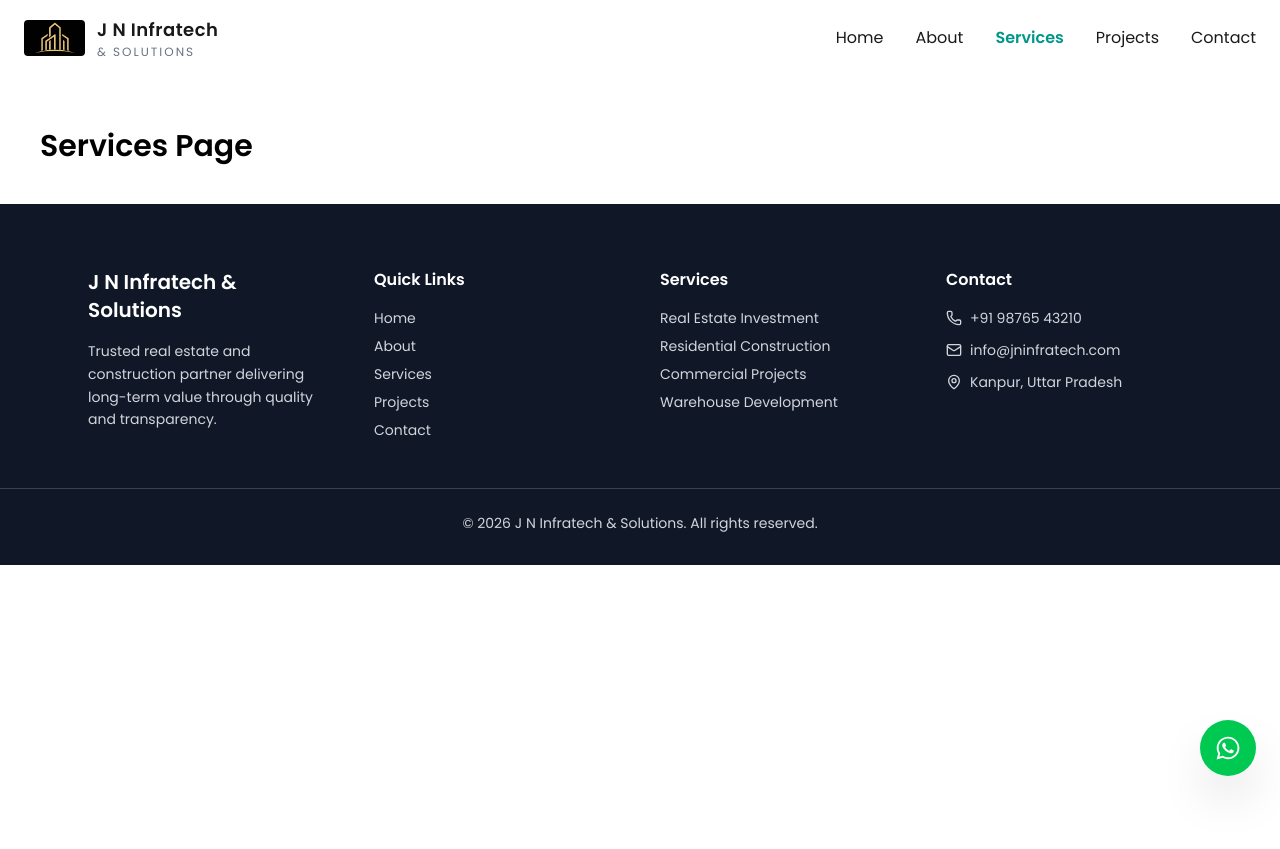
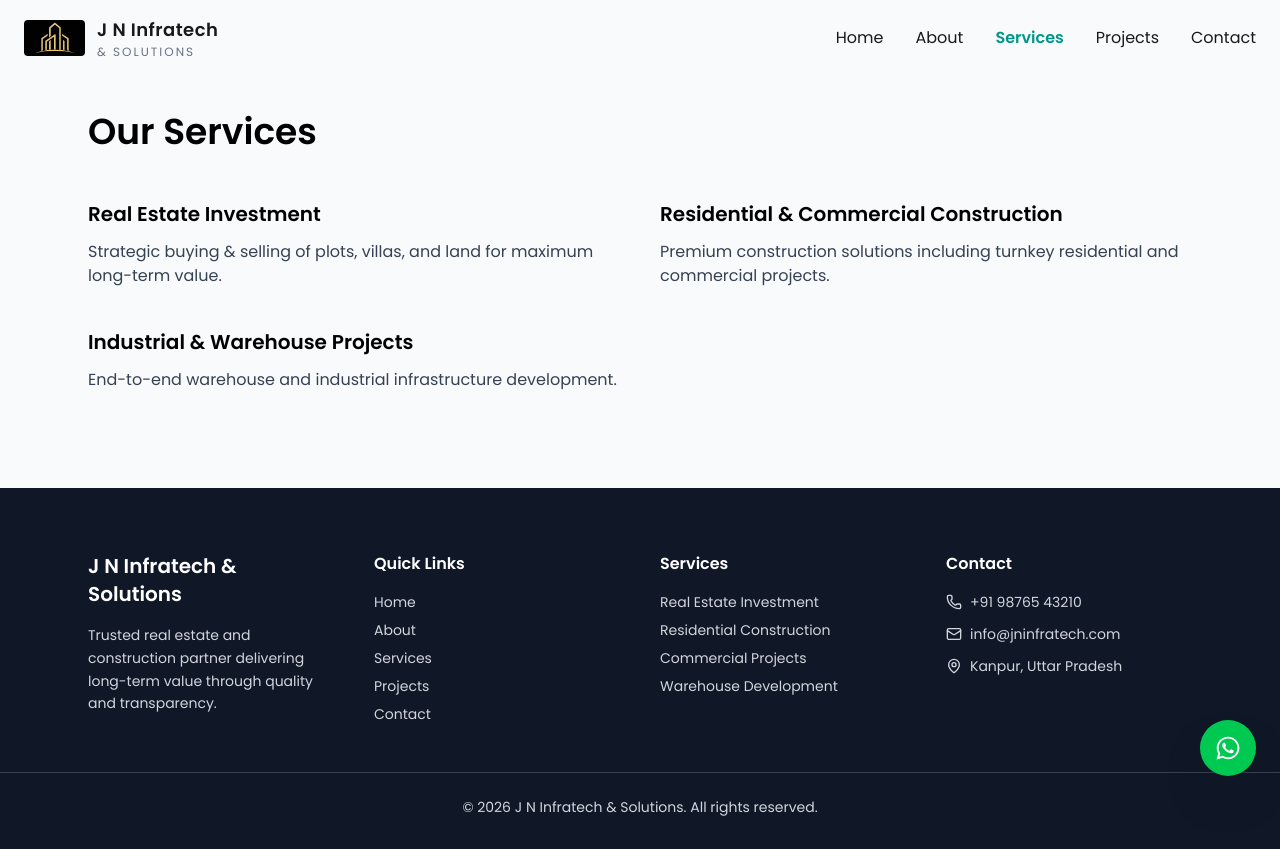
Before and after one commit to mridul598/jn-infratech, a React (Vite) app: page /services in a window 1280 px wide. Before the commit the page ends 800 px from the top, so only its background shows below. Built offline with nearby package versions, Linux system fonts and the light colour scheme.

Commit message:
Updated missing features

```diff
--- a/package.json
+++ b/package.json
@@ -15,6 +15,7 @@
     "lucide-react": "^0.576.0",
     "react": "^19.2.0",
     "react-dom": "^19.2.0",
+    "react-helmet-async": "^3.0.0",
     "react-icons": "^5.6.0",
     "react-router-dom": "^7.13.1"
   },
--- a/src/main.jsx
+++ b/src/main.jsx
@@ -1,11 +1,14 @@
-import React from 'react'
-import ReactDOM from 'react-dom/client'
-import { BrowserRouter } from 'react-router-dom'
-import App from './App'
-import './index.css'
+import React from "react"
+import ReactDOM from "react-dom/client"
+import { BrowserRouter } from "react-router-dom"
+import { HelmetProvider } from "react-helmet-async"
+import App from "./App"
+import "./index.css"
 
-ReactDOM.createRoot(document.getElementById('root')).render(
-  <BrowserRouter>
-    <App />
-  </BrowserRouter>
+ReactDOM.createRoot(document.getElementById("root")).render(
+  <HelmetProvider>
+    <BrowserRouter>
+      <App />
+    </BrowserRouter>
+  </HelmetProvider>
 )
--- a/src/pages/About.jsx
+++ b/src/pages/About.jsx
@@ -1,7 +1,37 @@
+import { Helmet } from "react-helmet-async"
+
 export default function About() {
   return (
-    <div className="pt-32 p-10">
-      <h1 className="text-3xl font-bold">About Page</h1>
+    <>
+    <Helmet>
+  <title>About Us | J N Infratech & Solutions</title>
+  <meta
+    name="description"
+    content="Learn more about J N Infratech & Solutions, a trusted construction and real estate company in Kanpur."
+  />
+</Helmet>
+    <div className="pt-28 pb-24 bg-gray-50">
+      <div className="max-w-6xl mx-auto px-6">
+
+        <h1 className="text-3xl md:text-4xl font-bold mb-10">
+          About J N Infratech & Solutions
+        </h1>
+
+        <p className="text-gray-700 leading-relaxed mb-6">
+          J N Infratech & Solutions is a trusted real estate and construction
+          company based in Kanpur. We specialize in residential, commercial,
+          and industrial projects with a focus on quality, transparency,
+          and long-term value.
+        </p>
+
+        <p className="text-gray-700 leading-relaxed mb-6">
+          With strong market expertise and a reliable vendor network,
+          we deliver projects on time while maintaining complete
+          documentation and client trust.
+        </p>
+
+      </div>
     </div>
+    </>
   )
 }
--- a/src/pages/Contact.jsx
+++ b/src/pages/Contact.jsx
@@ -1,6 +1,7 @@
 import { useState, useRef } from "react"
 import { Phone, Mail, MapPin } from "lucide-react"
 import emailjs from "@emailjs/browser"
+import { Helmet } from "react-helmet-async"
 
 export default function Contact() {
   const formRef = useRef()
@@ -50,7 +51,15 @@ export default function Contact() {
 }
 
   return (
-    <div className="pt-28 pb-24 bg-gray-50">
+    <>
+    <Helmet>
+  <title>Contact J N Infratech | Kanpur</title>
+  <meta
+    name="description"
+    content="Learn more about J N Infratech & Solutions, a trusted construction and real estate company in Kanpur."
+  />
+</Helmet>
+        <div className="pt-28 pb-24 bg-gray-50">
       <div className="max-w-6xl mx-auto px-6">
         <h1
           className="text-3xl md:text-4xl font-bold text-center mb-16"
@@ -162,5 +171,6 @@ export default function Contact() {
         </div>
       </div>
     </div>
+    </>
   )
 }
--- a/src/pages/Home.jsx
+++ b/src/pages/Home.jsx
@@ -5,9 +5,18 @@ import WhyChooseUs from "../components/WhyChooseUs"
 import FeaturedProjects from "../components/FeaturedProjects"
 
 import CTASection from "../components/CTASection"
+import { Helmet } from "react-helmet-async"
 
 export default function Home() {
   return (
+    <>
+    <Helmet>
+  <title>J N Infratech & Solutions | Construction Company in Kanpur</title>
+  <meta
+    name="description"
+    content="Learn more about J N Infratech & Solutions, a trusted construction and real estate company in Kanpur."
+  />
+</Helmet>
     <div className="pt-20">
       <Hero />
       <AboutPreview />
@@ -16,5 +25,6 @@ export default function Home() {
       <FeaturedProjects />
       <CTASection />
     </div>
+    </>
   )
 }
--- a/src/pages/Projects.jsx
+++ b/src/pages/Projects.jsx
@@ -1,7 +1,28 @@
+import { Helmet } from "react-helmet-async"
 export default function Projects() {
   return (
-    <div className="pt-32 p-10">
-      <h1 className="text-3xl font-bold">Projects Page</h1>
+    <>
+    <Helmet>
+  <title>Our Projects | J N Infratech Kanpur</title>
+  <meta
+    name="description"
+    content="Learn more about J N Infratech & Solutions, a trusted construction and real estate company in Kanpur."
+  />
+</Helmet>
+    <div className="pt-28 pb-24 bg-gray-50">
+      <div className="max-w-6xl mx-auto px-6">
+
+        <h1 className="text-3xl md:text-4xl font-bold mb-12">
+          Featured Projects
+        </h1>
+
+        <p className="text-gray-700">
+          Our portfolio includes modern residential villas, commercial
+          office complexes, and industrial warehouse developments across Kanpur.
+        </p>
+
+      </div>
     </div>
+    </>
   )
 }
--- a/src/pages/Services.jsx
+++ b/src/pages/Services.jsx
@@ -1,7 +1,55 @@
+import { Helmet } from "react-helmet-async"
 export default function Services() {
   return (
-    <div className="pt-32 p-10">
-      <h1 className="text-3xl font-bold">Services Page</h1>
+    <>
+    <Helmet>
+  <title>Construction & Real Estate Services in Kanpur</title>
+  <meta
+    name="description"
+    content="Learn more about J N Infratech & Solutions, a trusted construction and real estate company in Kanpur."
+  />
+</Helmet>
+    <div className="pt-28 pb-24 bg-gray-50">
+      <div className="max-w-6xl mx-auto px-6">
+
+        <h1 className="text-3xl md:text-4xl font-bold mb-12">
+          Our Services
+        </h1>
+
+        <div className="grid md:grid-cols-2 gap-10">
+
+          <div>
+            <h3 className="text-xl font-semibold mb-3">
+              Real Estate Investment
+            </h3>
+            <p className="text-gray-700">
+              Strategic buying & selling of plots, villas, and land for
+              maximum long-term value.
+            </p>
+          </div>
+
+          <div>
+            <h3 className="text-xl font-semibold mb-3">
+              Residential & Commercial Construction
+            </h3>
+            <p className="text-gray-700">
+              Premium construction solutions including turnkey residential
+              and commercial projects.
+            </p>
+          </div>
+
+          <div>
+            <h3 className="text-xl font-semibold mb-3">
+              Industrial & Warehouse Projects
+            </h3>
+            <p className="text-gray-700">
+              End-to-end warehouse and industrial infrastructure development.
+            </p>
+          </div>
+
+        </div>
+      </div>
     </div>
+    </>
   )
 }
```
Also changed, not shown: 1 other file (tests, documents, lock files or other folders).
